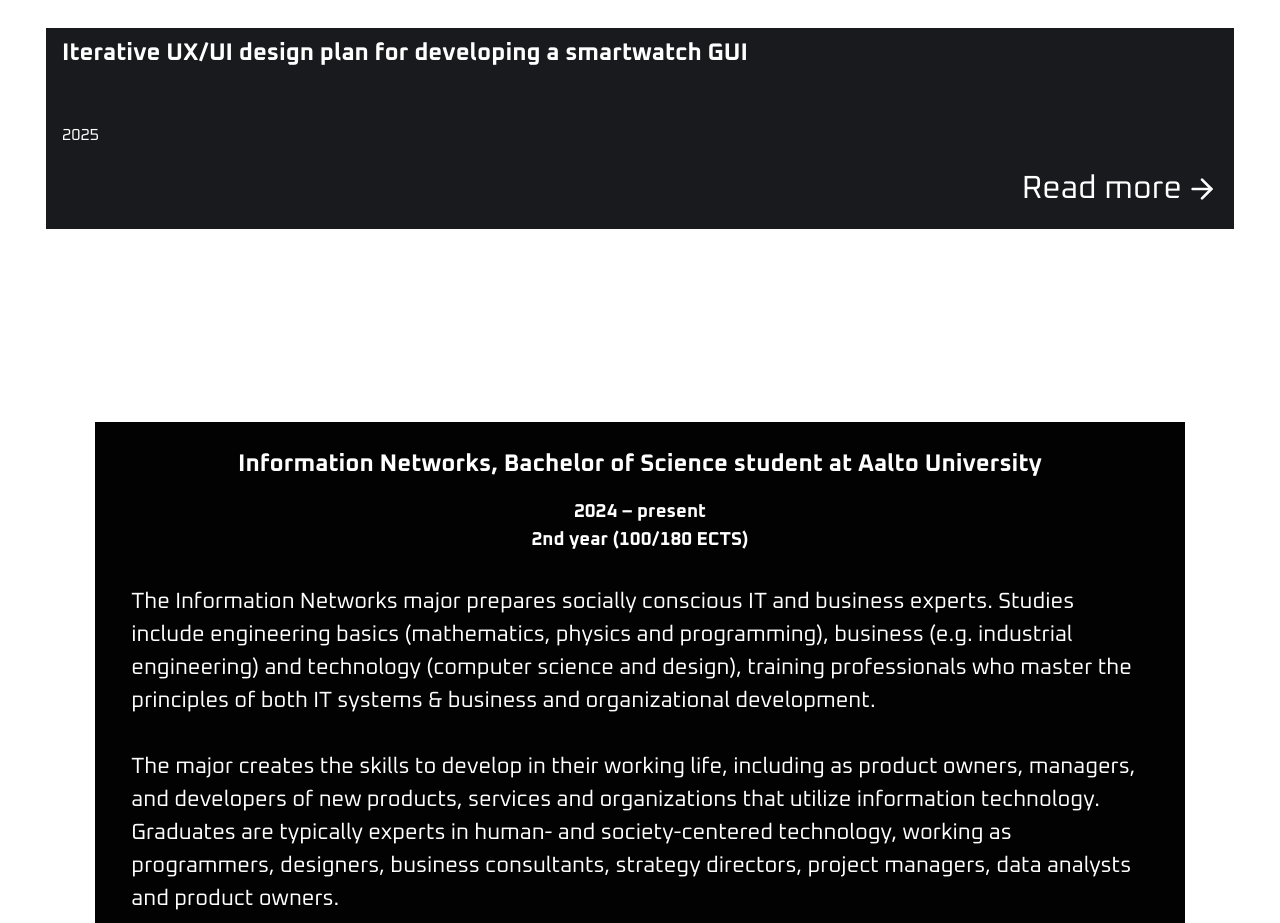
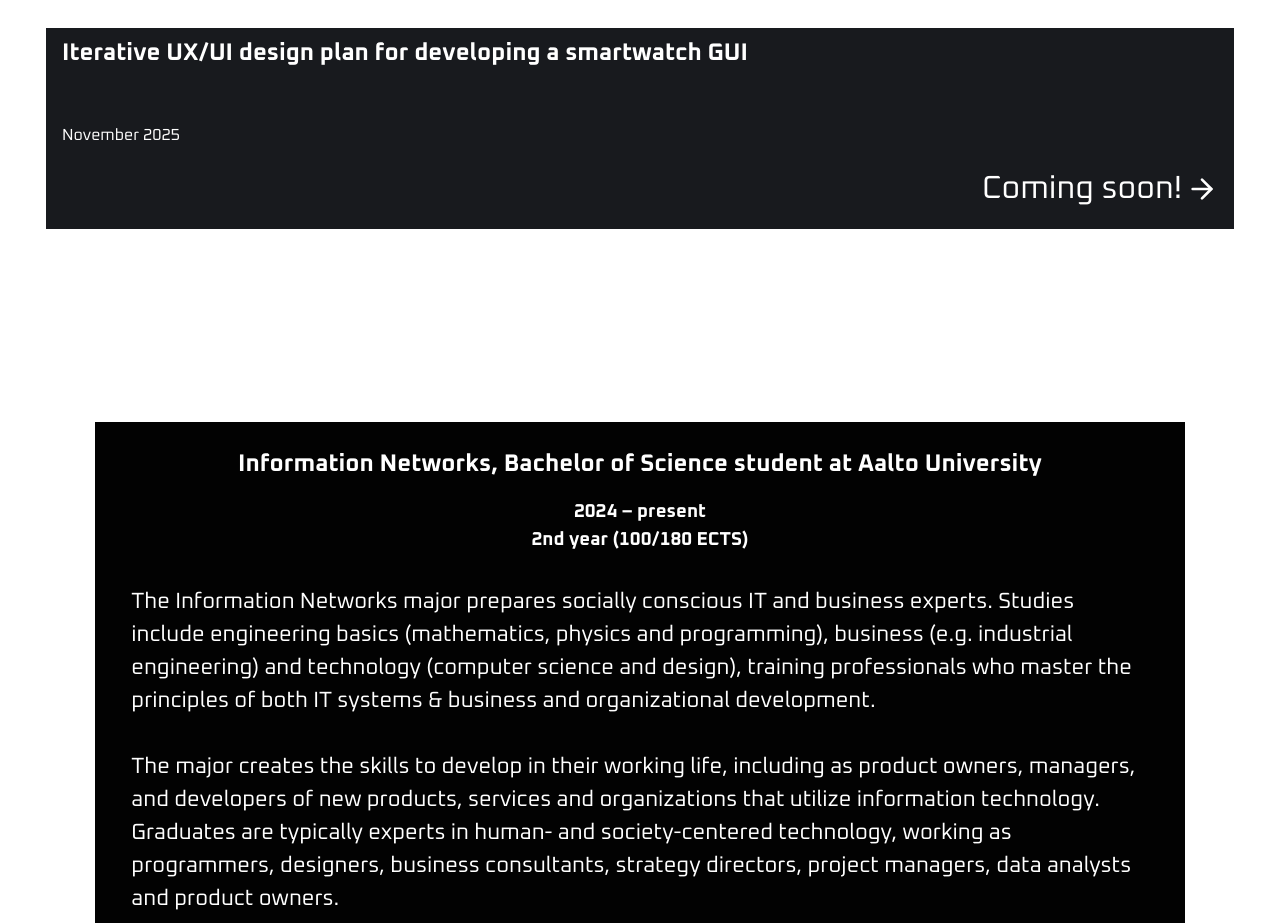
Before and after one commit to silentwinter0/portfolio, a React (Vite) app: page / in a window 1280 px wide. Shown: the part 2980-3903 px from the top of the page. Built offline with nearby package versions, Linux system fonts and the light colour scheme.

Commit message:
Adjusted UX/UI design plan card text

```diff
--- a/src/components/OtherWork.jsx
+++ b/src/components/OtherWork.jsx
@@ -12,8 +12,9 @@ export default function OtherWork() {
             title="Iterative UX/UI design plan for developing a smartwatch GUI"
             subtitle=""
             tech=""
-            date="2025"
+            date="November 2025"
             link="/projects/UIUX"
+            linkText='Coming soon!'
           />
           {/*
           ** Future stuff **
```
